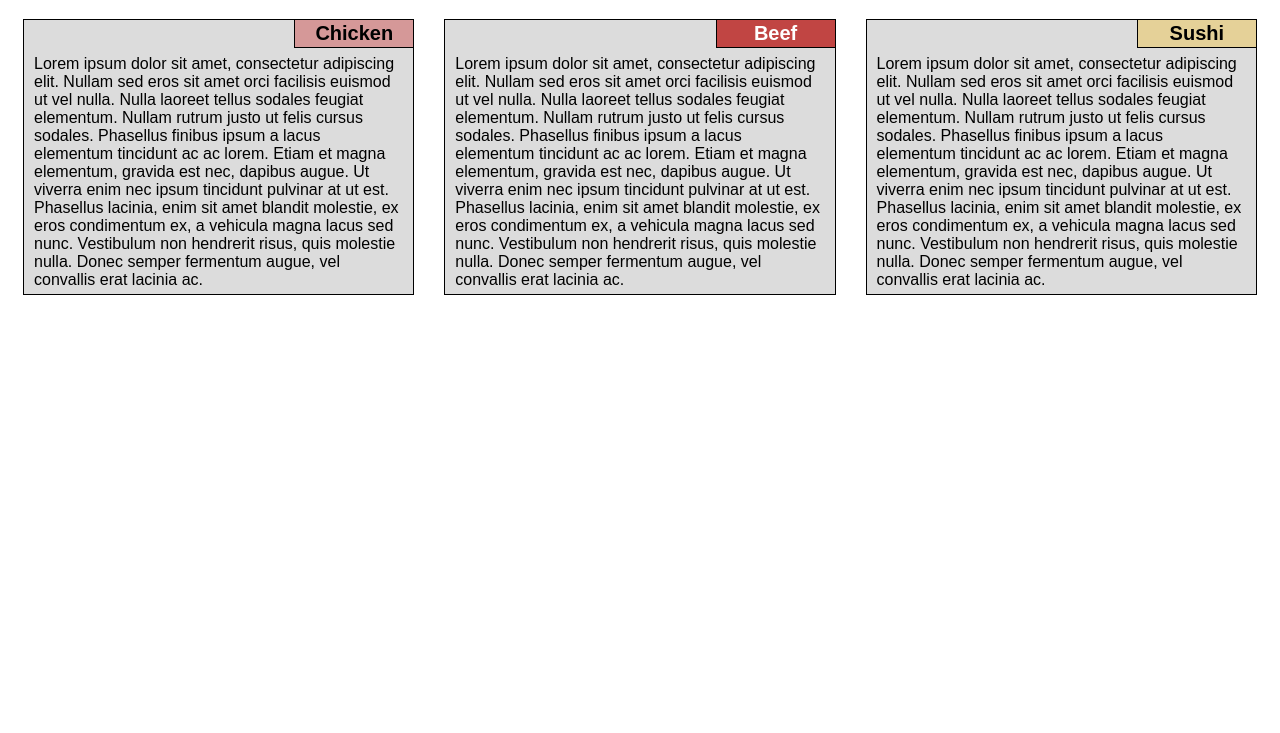
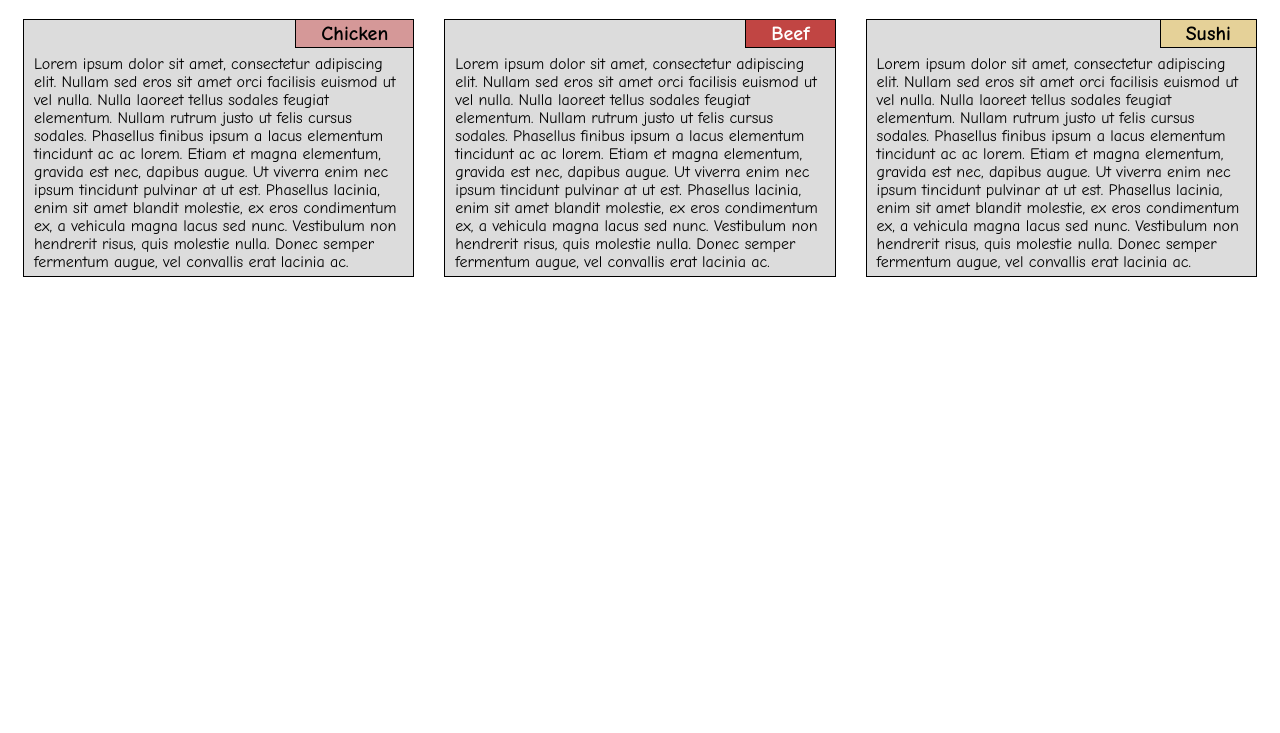
Before and after one commit to vybndrnk/coursera, a plain HTML site: page module2_solution/index.html in a window 1280 px wide. Shown: the part 67-800 px from the top of the page. Drawn offline with Linux system fonts and the light colour scheme.

Commit message:
style changes

```diff
--- a/module2_solution/css/style.css
+++ b/module2_solution/css/style.css
@@ -5,7 +5,7 @@
 }
 
 h1, h2, p {
-	font-family: arial, verdana, sans-serif;
+	font-family: "Comic Sans MS", cursive, sans-serif;
 }
 
 h1 {
@@ -16,13 +16,12 @@ h1 {
 h2 {
 	font-size: 1.25em;
 	text-align: center;
-	width: 120px;
 	border: 1px solid #000;
 	position: absolute;
 	top: 16px;
 	right: 15px;
 	margin: 0;
-	padding: 2px;
+	padding: 2px 25px;
 }
 
 p {
```
